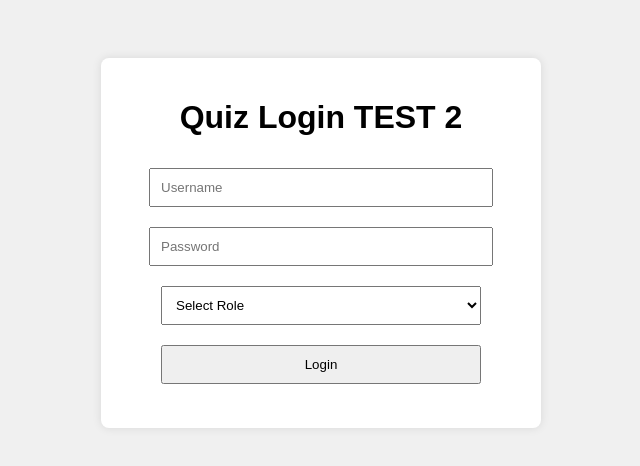
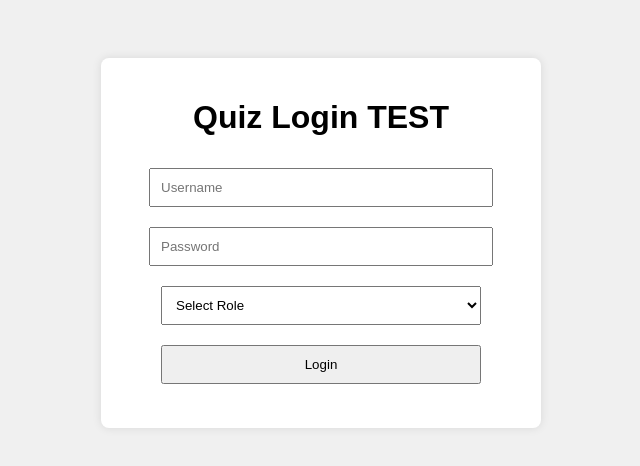
Before and after one commit to KattaJayaSaiRam/CI-CD-WebApp-AutoDeploy, a plain HTML site: page Quiz App/index.html in a window 1280 px wide. Shown: the whole page, without its empty margins (319-959 px from the left). Drawn offline with Linux system fonts and the light colour scheme.

Commit message:
Auto Deploy

```diff
--- a/Quiz App/index.html
+++ b/Quiz App/index.html
@@ -6,7 +6,7 @@
 </head>
 <body>
   <div class="container">
-    <h1>Quiz Login TEST 2</h1>
+    <h1>Quiz Login TEST</h1>
     <form id="login-form">
       <input type="text" id="username" placeholder="Username" required><br>
       <input type="password" id="password" placeholder="Password" required><br>
```
